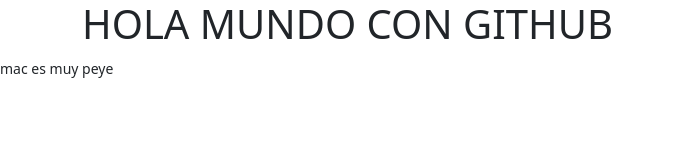
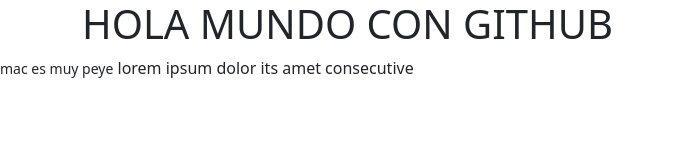
Before and after one commit to Blo2SonNT/peyemac2.0maspeyequenunca, a plain HTML site: page index.html in a window 1280 px wide. Shown: the whole page, without its empty margins (0-673 px from the left). Drawn offline with nearby package versions, Linux system fonts and the light colour scheme.

Commit message:
Update index.html

```diff
--- a/index.html
+++ b/index.html
@@ -18,6 +18,9 @@
     </div>
 
     <small>mac es muy peye</small>
+    lorem ipsum dolor its amet consecutive
+
+    <!-- mama te quiero mucho -->
     <script src="https://cdn.jsdelivr.net/npm/@popperjs/core@2.11.6/dist/umd/popper.min.js" integrity="sha384-oBqDVmMz9ATKxIep9tiCxS/Z9fNfEXiDAYTujMAeBAsjFuCZSmKbSSUnQlmh/jp3" crossorigin="anonymous">
     </script>
 
```
